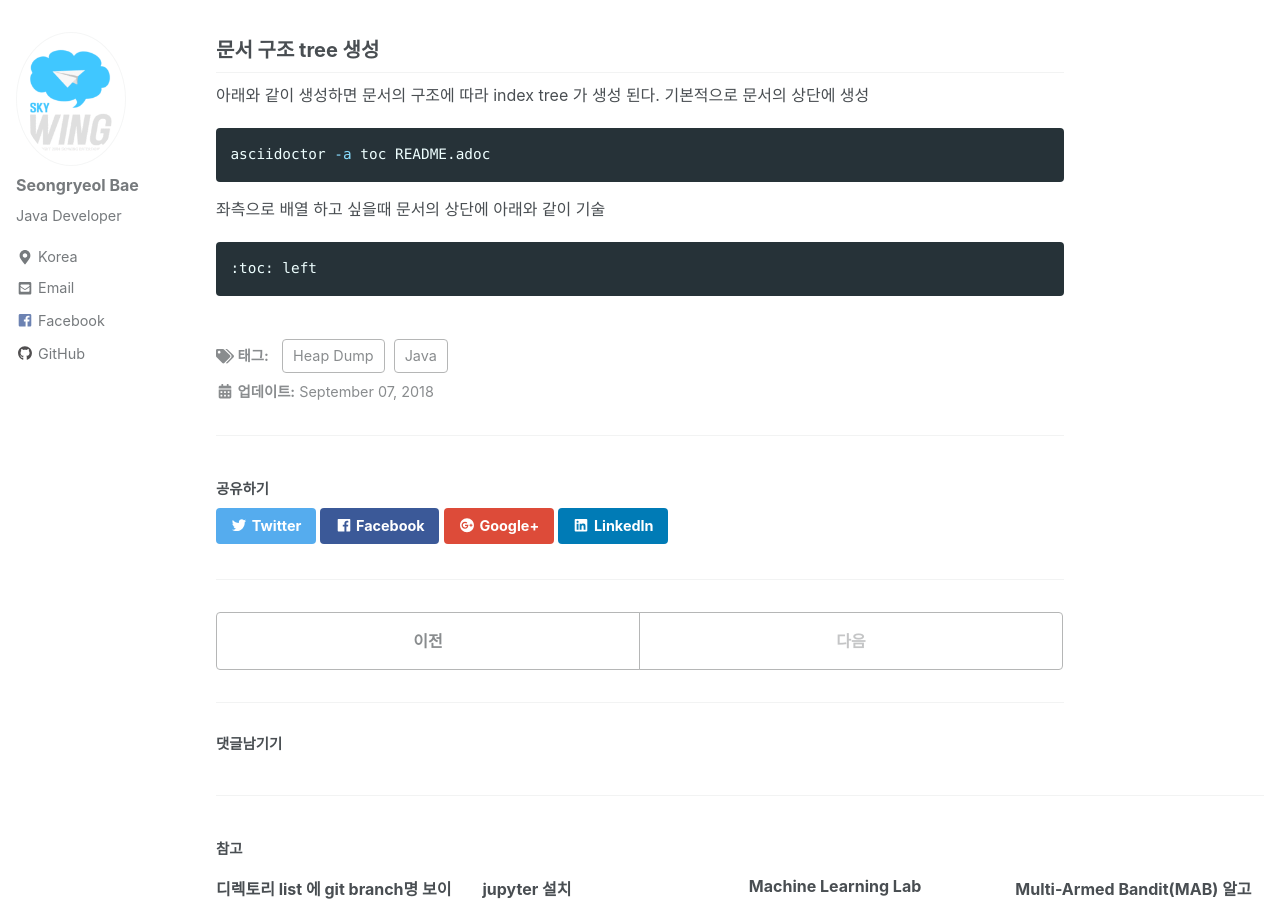
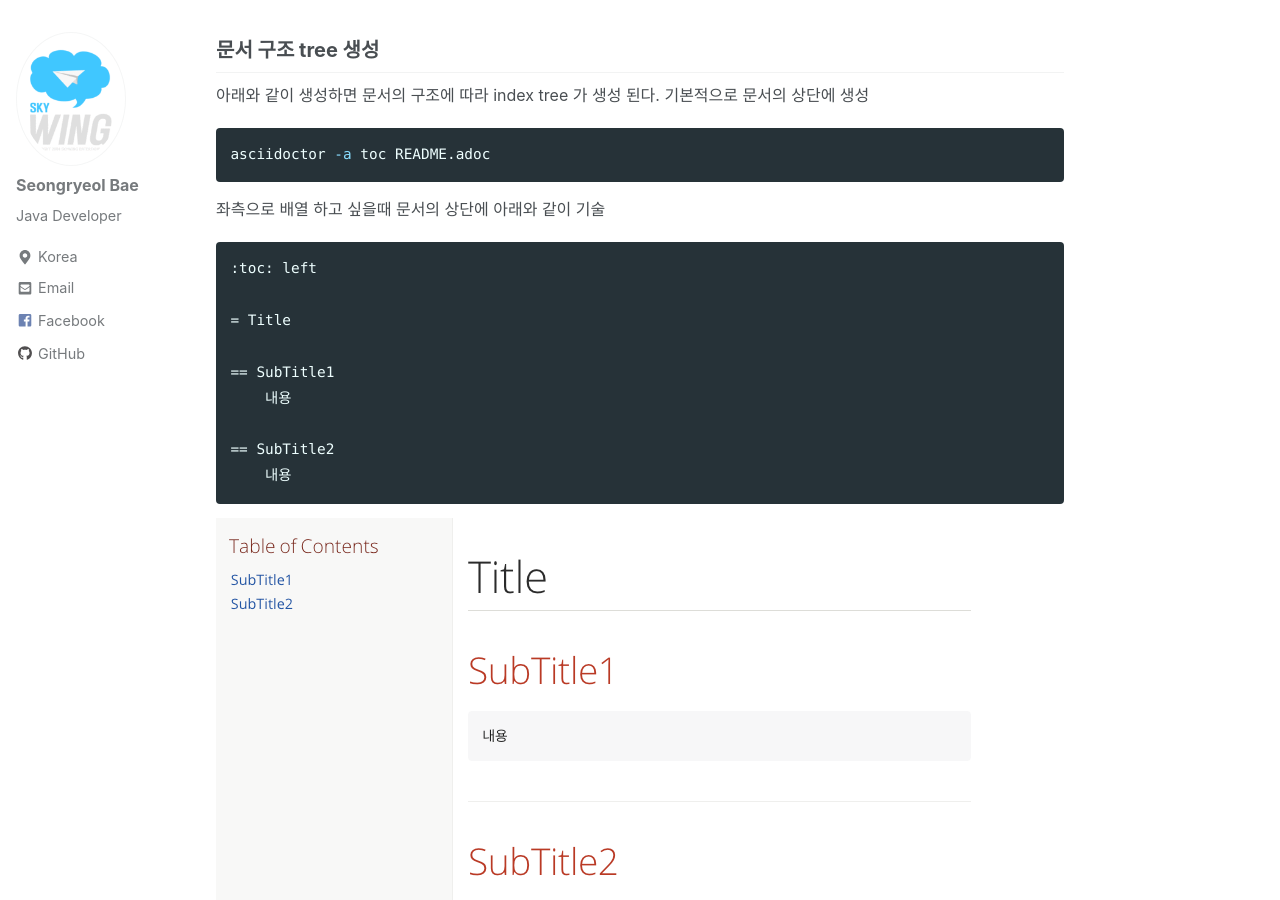
Before and after one commit to skywingzz/skywingzz.github.io, a Jekyll site: the page built from _posts/2018-09-07-asciidoc-guide.md, in a window 1280 px wide and 900 px high, scrolled down 556 px. Built offline with Jekyll 4.4.1, drawn with Linux system fonts in a browser that asks for light colours; nearby versions of some CDN libraries; comment, search, counter and statistics services are not loaded.

Commit message:
post modify

````diff
--- a/_posts/2018-09-07-asciidoc-guide.md
+++ b/_posts/2018-09-07-asciidoc-guide.md
@@ -25,4 +25,13 @@ asciidoctor -a toc README.adoc
 좌측으로 배열 하고 싶을때 문서의 상단에 아래와 같이 기술
 ```
 :toc: left
+
+= Title
+
+== SubTitle1
+    내용
+
+== SubTitle2
+    내용
 ```
+![](/assets/images/asciidoc-screenshot.png)
````
Also changed, not shown: _posts/2018-09-06-git-branch-name.md (+1 -0 lines), assets/images/asciidoc-screenshot.png (added).
